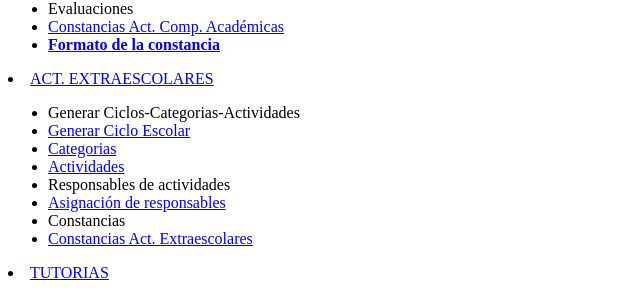
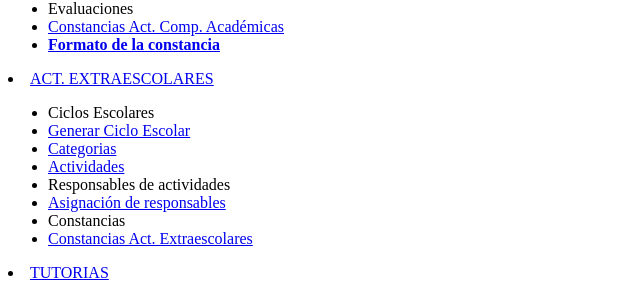
Before and after one commit to JoseRicardoasd/tecnm, a PHP site: page /tecnm/layout/menu.php in a window 1280 px wide. Shown: the part 1396-1695 px from the top of the page, without its empty margins (0-640 px from the left). Run offline with PHP 8.4, Linux system fonts and the light colour scheme; the template is opened without the code that fills it, so the values that code supplies are empty.

Commit message:
Update menu.php

```diff
--- a/layout/menu.php
+++ b/layout/menu.php
@@ -200,7 +200,7 @@
         </span>
       </a>
       <ul class=" sidebar-menu treeview-menu">
-        <li class="header">Generar Ciclos-Categorias-Actividades</li>
+        <li class="header">Ciclos Escolares </li>
         <li><a href="nuevoCiclo.php"><i class="fa fa-users"></i> <span>Generar Ciclo Escolar</span></a></li>
         <li><a href="nuevoCampo.php"><i class="fa fa-users"></i> <span>Categorias</span></a></li>
         <li><a href="extraexcolar.php"><i class="fa fa-users"></i> <span>Actividades</span></a></li>
```
